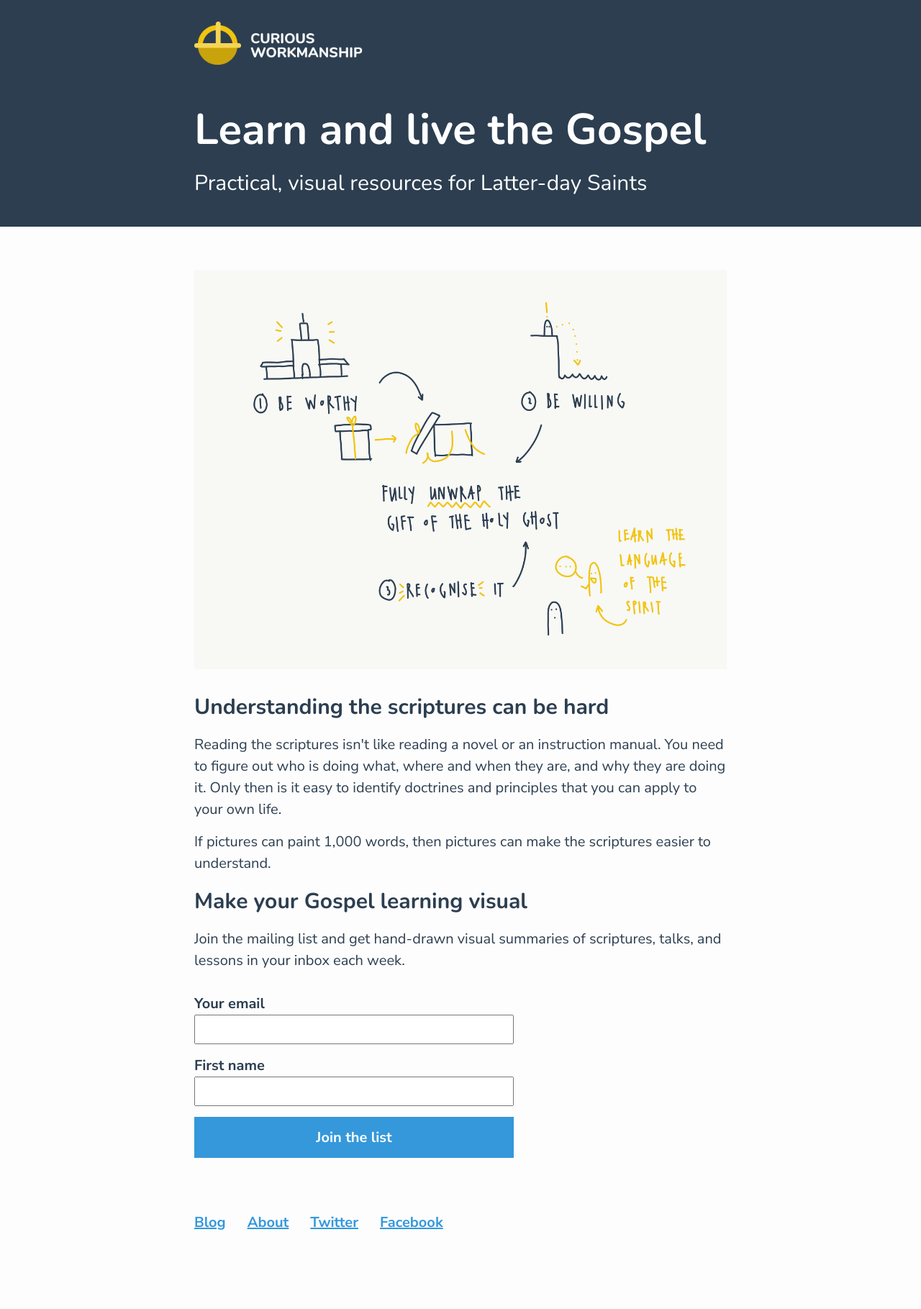
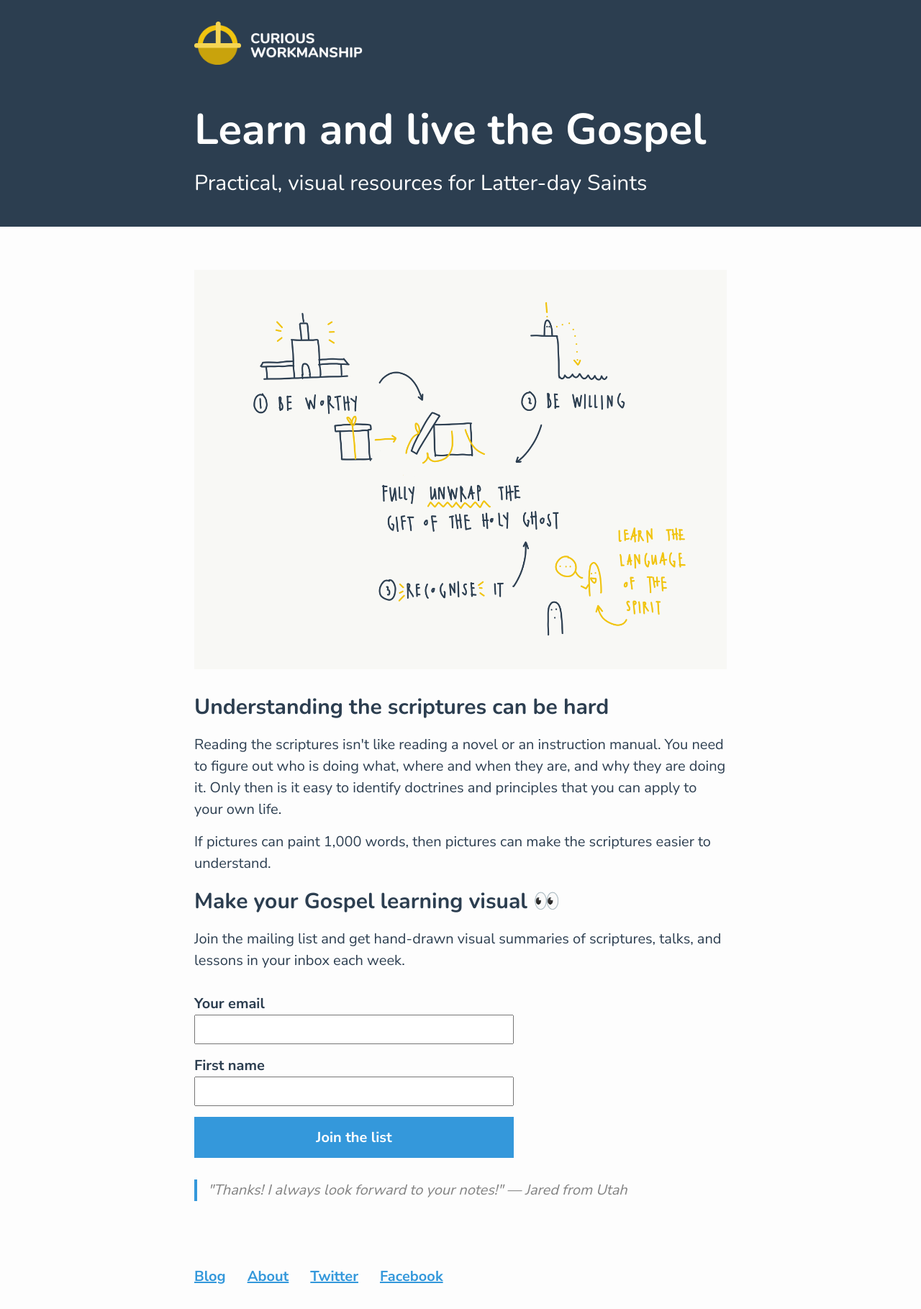
Before and after one commit to blairrorani/curious-workmanship, a Jekyll site: the page built from index.html, in a window 1280 px wide. Shown: the whole page at 72% size. Built offline with Jekyll 4.4.1, drawn with Linux system fonts in a browser that asks for light colours; before the commit the page ends 1744 px from its top, so only the background shows below that.

Commit message:
add quote to sign up form

```diff
--- a/_sass/_custom.scss
+++ b/_sass/_custom.scss
@@ -24,6 +24,19 @@
          color: white;
          text-decoration: none;
          background-color: $link-color;
+     }
+ }
+
+ blockquote {
+     color: $grey-color;
+     border-left: 4px solid $link-color;
+     padding-left: $spacing-unit / 2;
+     font-size: $base-font-size;
+     letter-spacing: normal;
+     font-style: italic;
+
+     > :last-child {
+         margin-bottom: 0;
      }
  }
 
@@ -125,6 +138,7 @@
 form {
   max-width: 60%;
   margin-top: 30px;
+  margin-bottom: 30px;
 
   @include media-query($on-palm) {
     max-width: 100%;
--- a/index.html
+++ b/index.html
@@ -9,8 +9,10 @@ layout: default
 <h2>Understanding the scriptures can be hard</h2>
 <p>Reading the scriptures isn't like reading a novel or an instruction manual. You need to figure out who is doing what, where and when they are, and why they are doing it. Only then is it easy to identify doctrines and principles that you can apply to your own life.<p>
   <p>If pictures can paint 1,000 words, then pictures can make the scriptures easier to understand.<p>
-  <h2>Make your Gospel learning visual</h2>
+  <h2>Make your Gospel learning visual &#x1F440;</h2>
   <p>Join the mailing list and get hand-drawn visual summaries of scriptures, talks, and lessons in your inbox each week.</p>
 
   {% include mc-join-list.html %}
+
+  <blockquote>"Thanks! I always look forward to your notes!" — Jared from Utah</blockquote>
 </div>
```
Also changed, not shown: _design/cw-signup-1.jpg (added), _design/cw-signup-2.jpg (added), _design/cw-signup-3.jpg (added), 1 other file.
